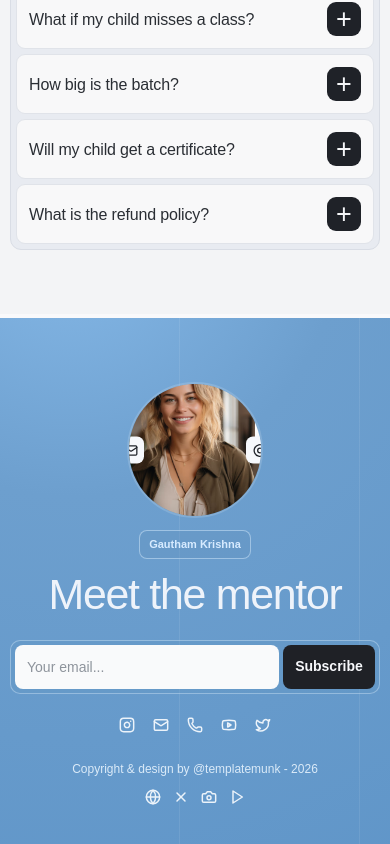
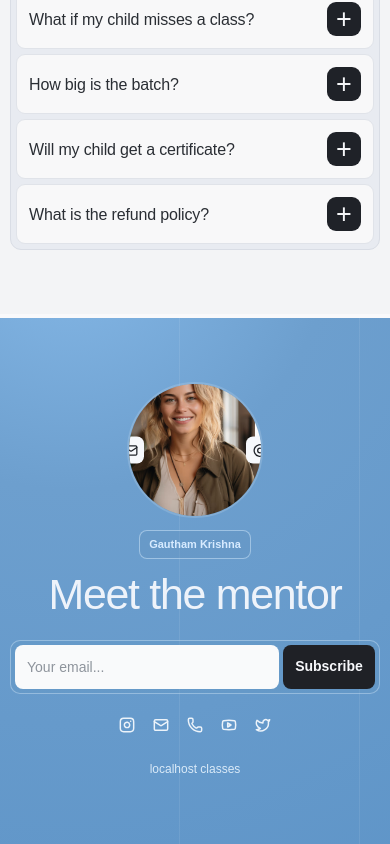
Before and after one commit to Gautham28/localhost-classes, a React (Vite) app: page / in a window 390 px wide. Shown: the part 6492-7336 px from the top of the page. Built offline with nearby package versions, Linux system fonts and the light colour scheme; a web font is replaced by a local one.

Commit message:
footer icons cleanup

```diff
--- a/src/App.css
+++ b/src/App.css
@@ -1349,8 +1349,7 @@ body {
   margin-top: 56px;
   display: flex;
   align-items: center;
-  justify-content: space-between;
-  gap: 16px;
+  justify-content: center;
 }
 
 .footer-bottom p {
@@ -1358,30 +1357,7 @@ body {
   color: rgba(228, 241, 252, 0.92);
   font-size: 16px;
   font-weight: 500;
-}
-
-.footer-socials {
-  display: flex;
-  align-items: center;
-  gap: 15px;
-}
-
-.footer-socials a {
-  text-decoration: none;
-  color: #f2f7fc;
-  width: 22px;
-  height: 22px;
-  display: inline-flex;
-  align-items: center;
-  justify-content: center;
-  line-height: 1;
-  opacity: 0.96;
-}
-
-.footer-socials a svg {
-  width: 18px;
-  height: 18px;
-  stroke-width: 2.2;
+  text-align: center;
 }
 
 /* Desktop screenshot was captured on a very large canvas */
@@ -1710,9 +1686,6 @@ body {
 
   .footer-bottom {
     margin-top: 36px;
-    flex-direction: column;
-    align-items: center;
-    gap: 14px;
   }
 
   .footer-bottom p {
@@ -2209,26 +2182,10 @@ body {
 
   .footer-bottom {
     margin-top: 26px;
-    gap: 10px;
   }
 
   .footer-bottom p {
     font-size: 12px;
-    text-align: center;
-  }
-
-  .footer-socials {
-    gap: 10px;
-  }
-
-  .footer-socials a {
-    width: 18px;
-    height: 18px;
-  }
-
-  .footer-socials a svg {
-    width: 16px;
-    height: 16px;
-  }
-
-}
+  }
+
+}
--- a/src/components/Footer.jsx
+++ b/src/components/Footer.jsx
@@ -1,4 +1,4 @@
-import { AtSign, Camera, Globe, Mail, Phone, Play, Twitter, X, Youtube } from 'lucide-react'
+import { AtSign, Mail, Phone, Twitter, Youtube } from 'lucide-react'
 import Instagram from 'lucide-react/dist/esm/icons/instagram.js'
 import mentorAvatar from '../assets/mentor-avatar.png'
 
@@ -46,22 +46,7 @@ function Footer() {
         </div>
 
         <div className="footer-bottom">
-          <p>Copyright & design by @templatemunk - 2026</p>
-
-          <div className="footer-socials">
-            <a href="#" aria-label="Facebook">
-              <Globe />
-            </a>
-            <a href="#" aria-label="X">
-              <X />
-            </a>
-            <a href="#" aria-label="Instagram">
-              <Camera />
-            </a>
-            <a href="#" aria-label="YouTube">
-              <Play />
-            </a>
-          </div>
+          <p>localhost classes</p>
         </div>
       </div>
 
```
